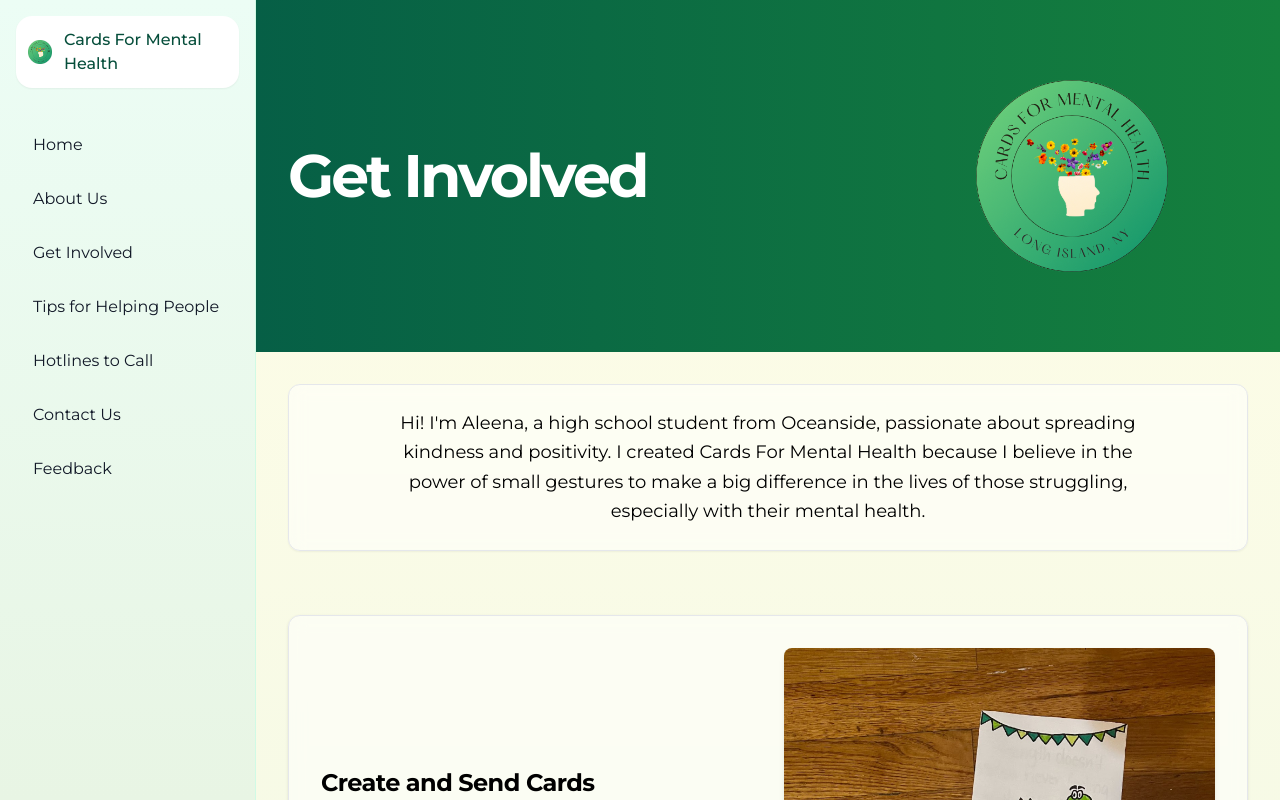
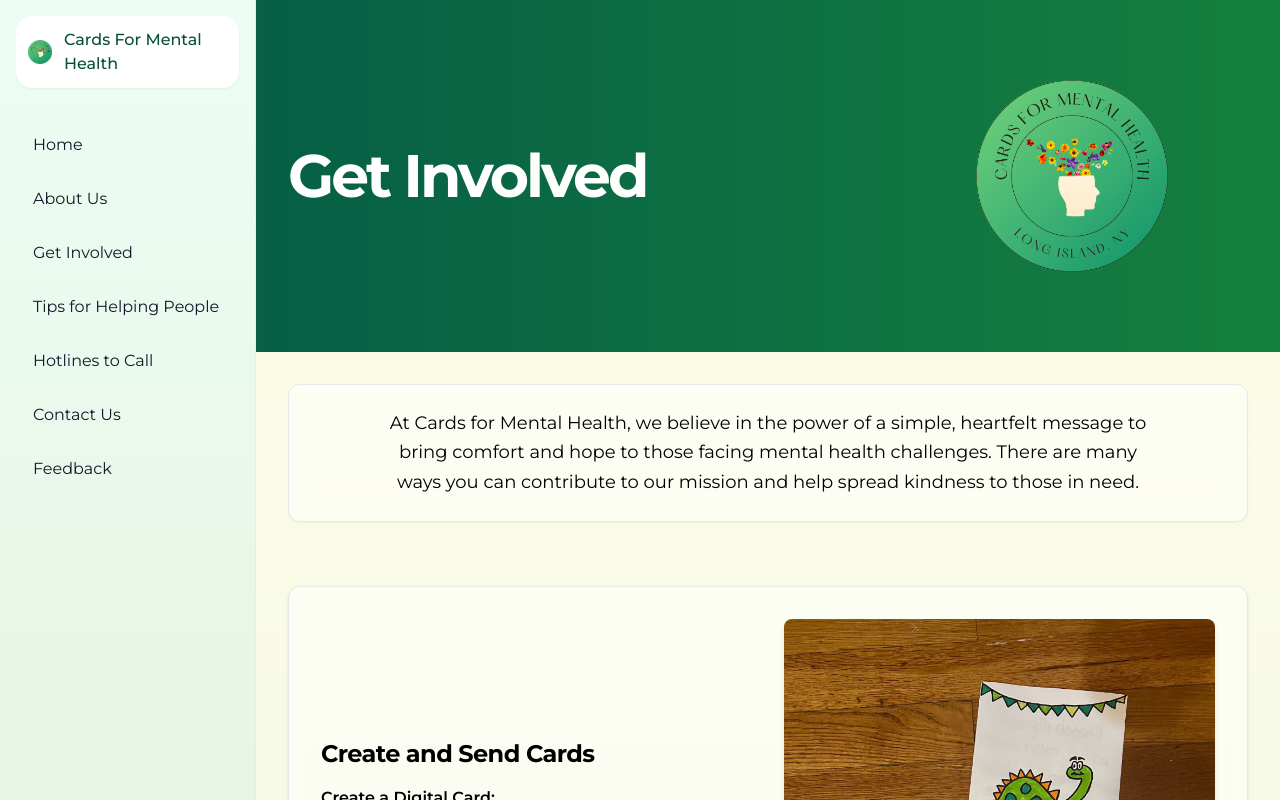
Before and after one commit to hinnazeejah/CardsForMentalHealthWebsite, a Next.js app in the folder cards-for-mental-health/: page /get-involved in a window 1280 px wide. Shown: the top 800 px of the page. Built offline with nearby package versions, Linux system fonts and the light colour scheme.

Commit message:
change text

```diff
--- a/cards-for-mental-health/app/get-involved/page.tsx
+++ b/cards-for-mental-health/app/get-involved/page.tsx
@@ -70,9 +70,7 @@ export default function WaysToGetInvolvedPage() {
         <Card className="overflow-hidden bg-white/50 backdrop-blur shadow-sm">
           <CardContent className="p-6">
             <p className="text-lg leading-relaxed text-muted-foreground text-center max-w-3xl mx-auto">
-              Hi! I&apos;m Aleena, a high school student from Oceanside, passionate about spreading kindness and positivity.
-              I created Cards For Mental Health because I believe in the power of small gestures to make a big difference
-              in the lives of those struggling, especially with their mental health.
+              At Cards for Mental Health, we believe in the power of a simple, heartfelt message to bring comfort and hope to those facing mental health challenges. There are many ways you can contribute to our mission and help spread kindness to those in need.
             </p>
           </CardContent>
         </Card>
```
